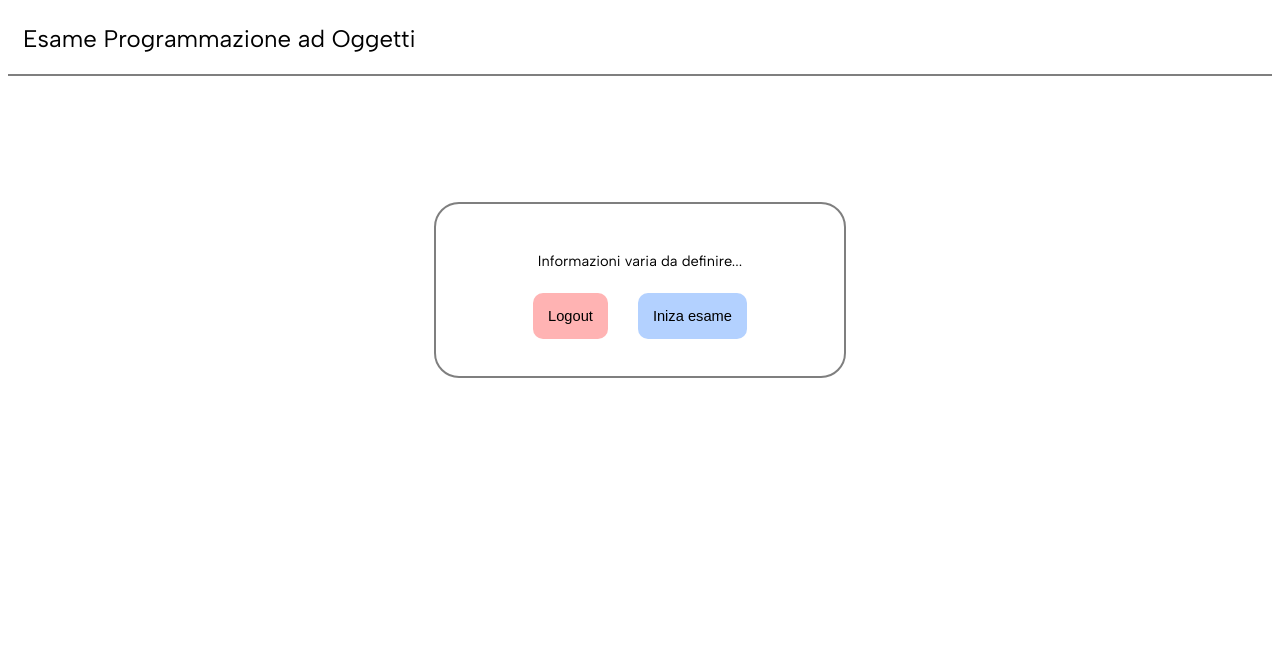
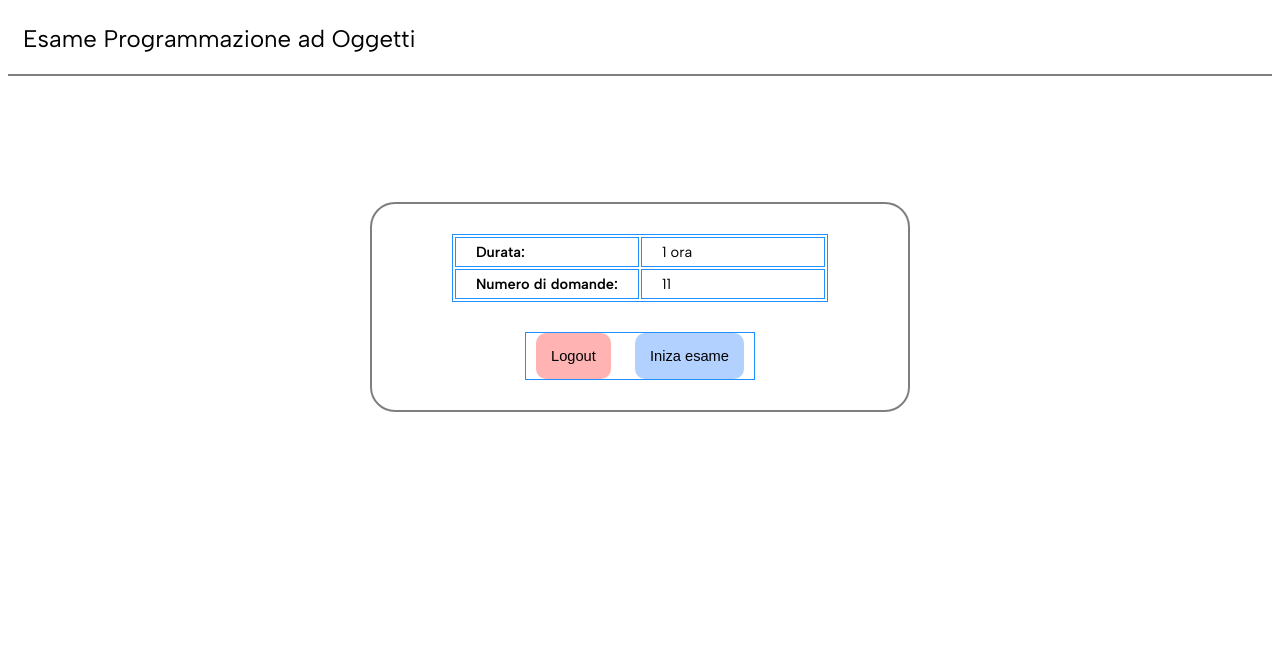
Before and after one commit to MColombari/WebCompilingExams, a Flask app: page /start in a window 1280 px wide. Shown: the top 652 px of the page. Run offline with Flask 2, Linux system fonts and the light colour scheme; the visitor is signed in with stand-in values (Sample User, id 1); data comes from the database, SQL or seed files in the repository; lists and menus that the app fills with data are empty.

Commit message:
Load question method, and improved UI for starting exam to support more information.

```diff
--- /dev/null
+++ b/webcompilingexams/load_exam_information.py
@@ -0,0 +1,6 @@
+
+class DebugExamInformation:
+    def load(self):
+        return {"Durata": "1 ora",
+                "Numero di domande": "11",
+                }
--- a/webcompilingexams/routes.py
+++ b/webcompilingexams/routes.py
@@ -4,6 +4,7 @@ from webcompilingexams import app, db
 from webcompilingexams.form import LoginForm, QuestionForm
 from flask import render_template, redirect, url_for, flash, request
 
+from webcompilingexams.load_exam_information import DebugExamInformation
 from webcompilingexams.load_question import DebugLoadQuestion
 from webcompilingexams.models import User
 
@@ -61,10 +62,12 @@ def start_exam():
         flash('L\'esame è giè iniziato', 'danger')
         return redirect(url_for('exam'))
 
+    information = DebugExamInformation().load()
     return render_template("start_exam.html", title='Start',
                            bottom_bar_left=DATE,
                            bottom_bar_center='Inizio esame',
-                           bottom_bar_right='In attesa dell\' inizio dell\'esame'
+                           bottom_bar_right='In attesa dell\' inizio dell\'esame',
+                           exam_information=information
                            )
 
 
--- a/webcompilingexams/static/main_template.css
+++ b/webcompilingexams/static/main_template.css
@@ -1,6 +1,10 @@
 body{
     font-family: 'Albert Sans', sans-serif;
     font-size: 9pt;
+}
+
+a{
+    text-decoration: none;
 }
 
 .debug{
--- a/webcompilingexams/static/start_exam.css
+++ b/webcompilingexams/static/start_exam.css
@@ -2,16 +2,19 @@
     margin: auto;
 }
 
-.button_1{
+.table_column{
+    width: calc(100% / 2);
+    margin: 0;
+    padding: 5px 20px;
+    text-align: left;
+}
+
+.button_1 {
     font-size: 11pt;
     padding: 15px;
+    margin: 0 10px;
     border-radius: 10px;
     border: 0 solid;
-}
-
-.column_table{
-    display: inline-block;
-    padding: 5px 15px;
 }
 
 #center_div{
@@ -25,6 +28,18 @@
     font-weight: lighter;
 
     margin-top: 10%;
+    margin-bottom: calc(10% + 20px);
+}
+
+#information_table{
+    padding: 0;
+}
+
+#button_div{
+    width: fit-content;
+    height: fit-content;
+    margin: 30px auto 0;
+    text-align: center;
 }
 
 #start_exam_button{
--- a/webcompilingexams/templates/start_exam.html
+++ b/webcompilingexams/templates/start_exam.html
@@ -4,22 +4,21 @@
 {% endblock %}
 {% block body %}
 	<div class="center" id="center_div">
-		<table>
+		<table class="debug" id="information_table">
+			{% for k in exam_information.keys() %}
 				<tr>
-				<th><p style="font-weight: 400">Informazioni varia da definire...</p></th>
+					<th class="debug table_column" style="font-weight: bold;">{{ k }}:</th>
+					<th class="debug table_column" style="font-weight: normal">{{ exam_information[k] }}</th>
 				</tr>
-			<tr>
-				<th class="column_table">
+			{% endfor %}
+		</table>
+		<div class="debug" id="button_div">
 			<a href="{{ url_for('logout') }}">
-						<button class="button_1" id="logout_button" onclick="">Logout</button>
+				<button class="button_1" id="logout_button">Logout</button>
 			</a>
-				</th>
-				<th class="column_table">
 			<a href="{{ url_for('starting_exam') }}">
 				<button class="button_1" id="start_exam_button">Iniza esame</button>
 			</a>
-				</th>
-			</tr>
-		</table>
+		</div>
     </div>
 {% endblock %}
```
Lines whose indentation alone changed are shown as unchanged.
